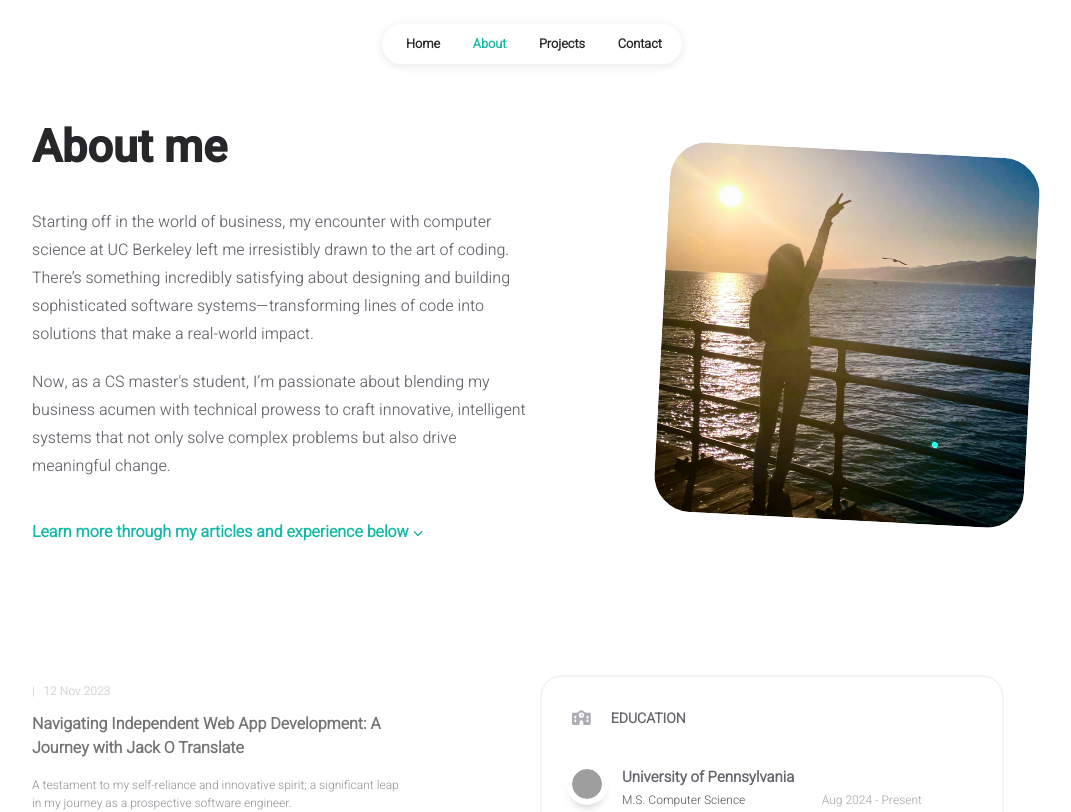
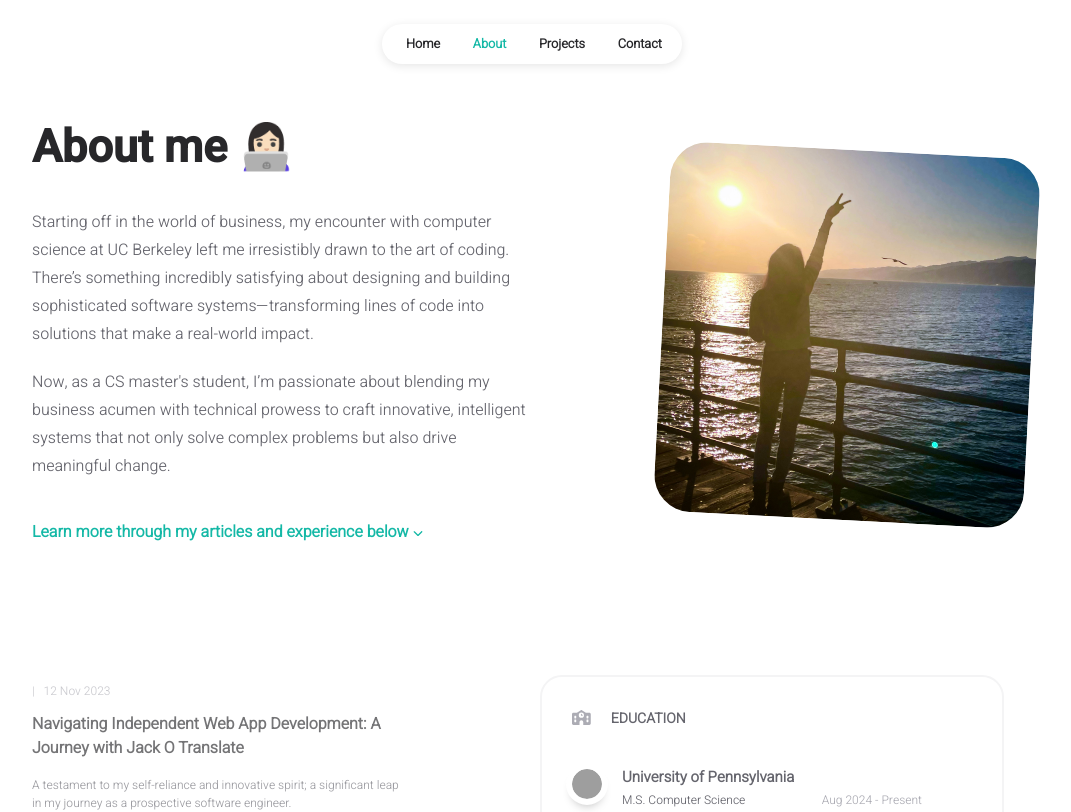
Before and after one commit to jessie-sr/myportfolio, a React (Create React App) app: page /about in a window 1280 px wide. Shown: the top 812 px of the page, without its empty margins (108-1179 px from the left). Built offline with nearby package versions, Linux system fonts and the light colour scheme; grey boxes are pictures that could not be loaded.

Commit message:
Updated about

```diff
--- a/src/data/user.js
+++ b/src/data/user.js
@@ -24,7 +24,7 @@ const INFO = {
 	},
 
 	about: {
-		title: "About me",
+		title: "About me 👩🏻‍💻",
 		description: [
 			"Starting off in the world of business, my encounter with computer science at UC Berkeley left me irresistibly drawn to the art of coding. There’s something incredibly satisfying about designing and building sophisticated software systems—transforming lines of code into solutions that make a real-world impact. ",
 			"Now, as a CS master's student, I’m passionate about blending my business acumen with technical prowess to craft innovative, intelligent systems that not only solve complex problems but also drive meaningful change. "
```
